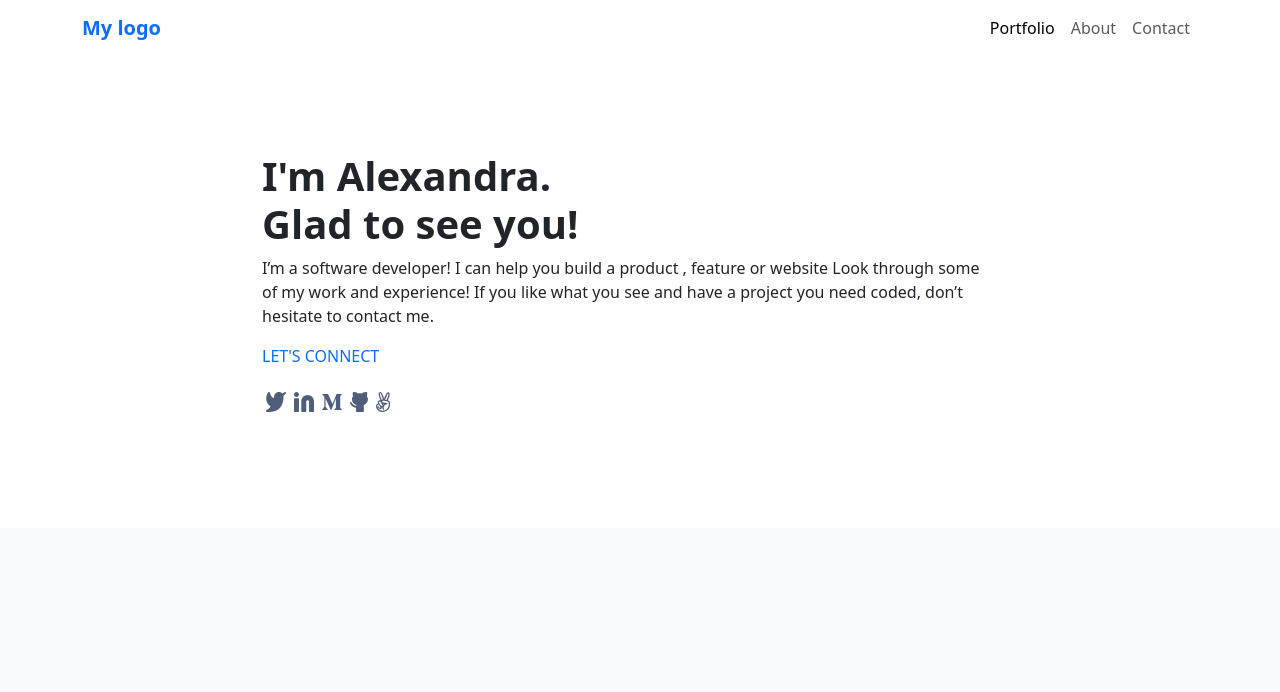
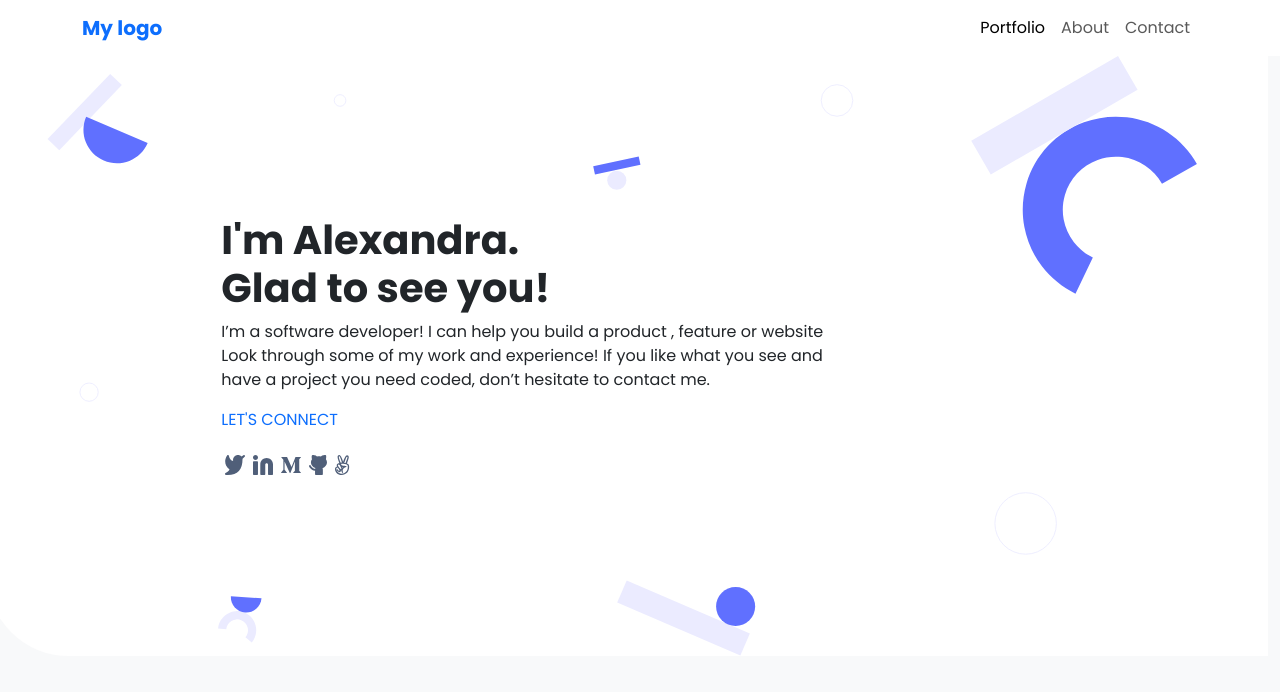
Before and after one commit to jecode93/bootstrap-portfolio-project, a website: page index.html in a window 1280 px wide. Drawn offline with nearby package versions, Linux system fonts and the light colour scheme.

Commit message:
complete headline section

```diff
--- a/index.html
+++ b/index.html
@@ -13,11 +13,12 @@
 		<link
 			href="https://fonts.googleapis.com/css2?family=Poppins:ital,wght@0,100;0,200;0,300;0,400;0,500;0,600;0,700;0,800;0,900;1,100;1,200;1,300;1,400;1,500;1,600;1,700;1,800;1,900&display=swap"
 			rel="stylesheet">
+      <link rel="stylesheet" href="./styles/styles.css">
 
 		<title>Portfolio</title>
 	</head>
 
-	<body class="bg-light">
+	<body class="bg-light vh-100">
 		<header class="header">
 			<nav class="navbar navbar-expand-lg bg-white">
 				<div class="container">
@@ -43,14 +44,13 @@
 			</nav>
 		</header>
 
-		<section id="hero" class="container-fluid bg-white">
-
-			<div class="container d-flex flex-column py-5 mx-5">
+		<section id="headline" class="container-fluid row align-content-center bg-white h-75">
+			<div class="container ">
 				<div class="row justify-content-center align-items-center">
 					<div class="col-md-2"></div>
 					<div class="col-md-8 py-5">
 						<h1 class="fw-bold">I'm Alexandra. <br>Glad to see you!</h1>
-						<p>I’m a software developer! I can help you build a product , feature or website Look through some of my
+						<p class="w-75">I’m a software developer! I can help you build a product , feature or website Look through some of my
 							work
 							and
 							experience! If you like what you see and have a project you need coded, don’t hesitate to contact me.</p>
@@ -65,9 +65,8 @@
 					</div>
 					<div class="col-md-2"></div>
 				</div>
-
-
 			</div>
+      <!-- <img class="bg-image" src="./images/Header bg.svg" alt=""> -->
 		</section>
 
 
--- a/styles/styles.css
+++ b/styles/styles.css
@@ -2,6 +2,10 @@ body {
   font-family: 'Poppins', sans-serif;
 }
 
-#hero {
-  height: 10rem;
+#headline {
+  border-radius: 0 0 0 5rem;
+  background-image: url(../images/Header\ bg.svg);
+  background-repeat: no-repeat;
+  background-size: contain;
+  background-position-x: center;
 }
```
Also changed, not shown: images/Header bg.svg (added).
